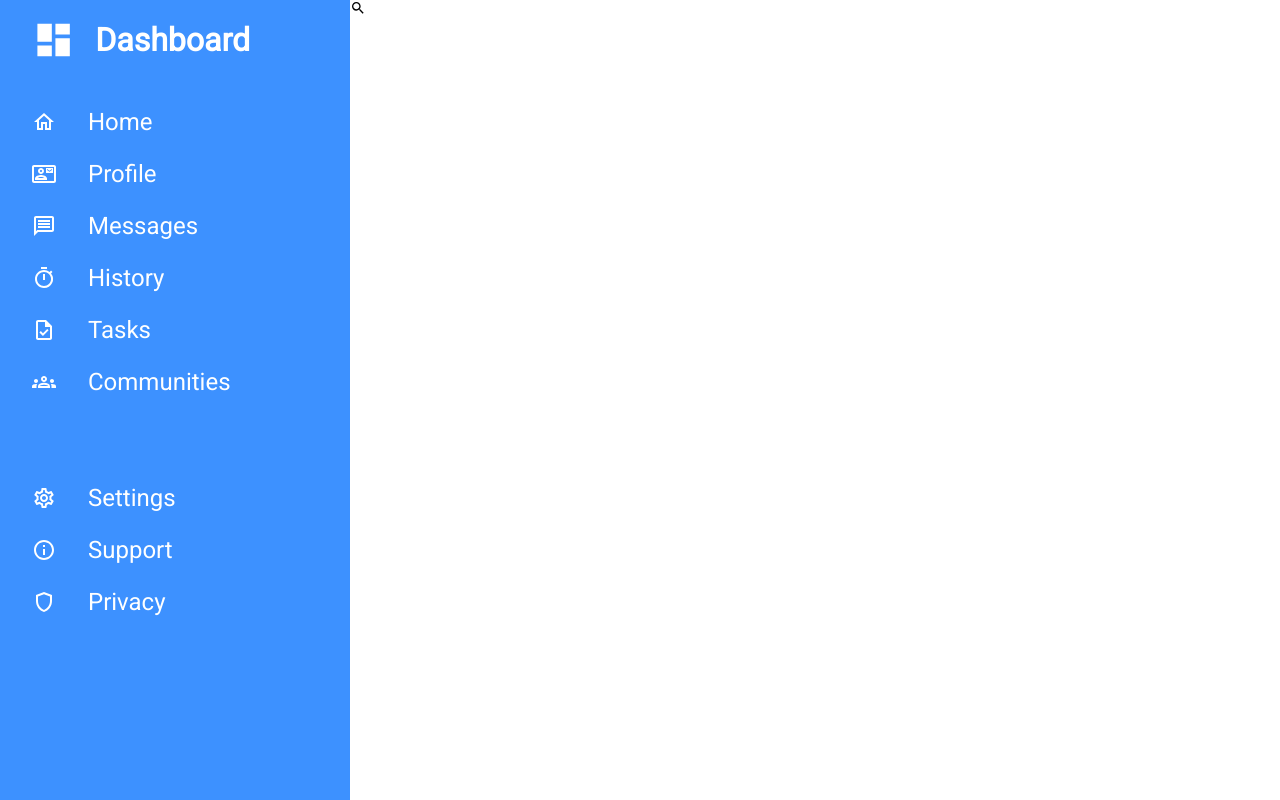
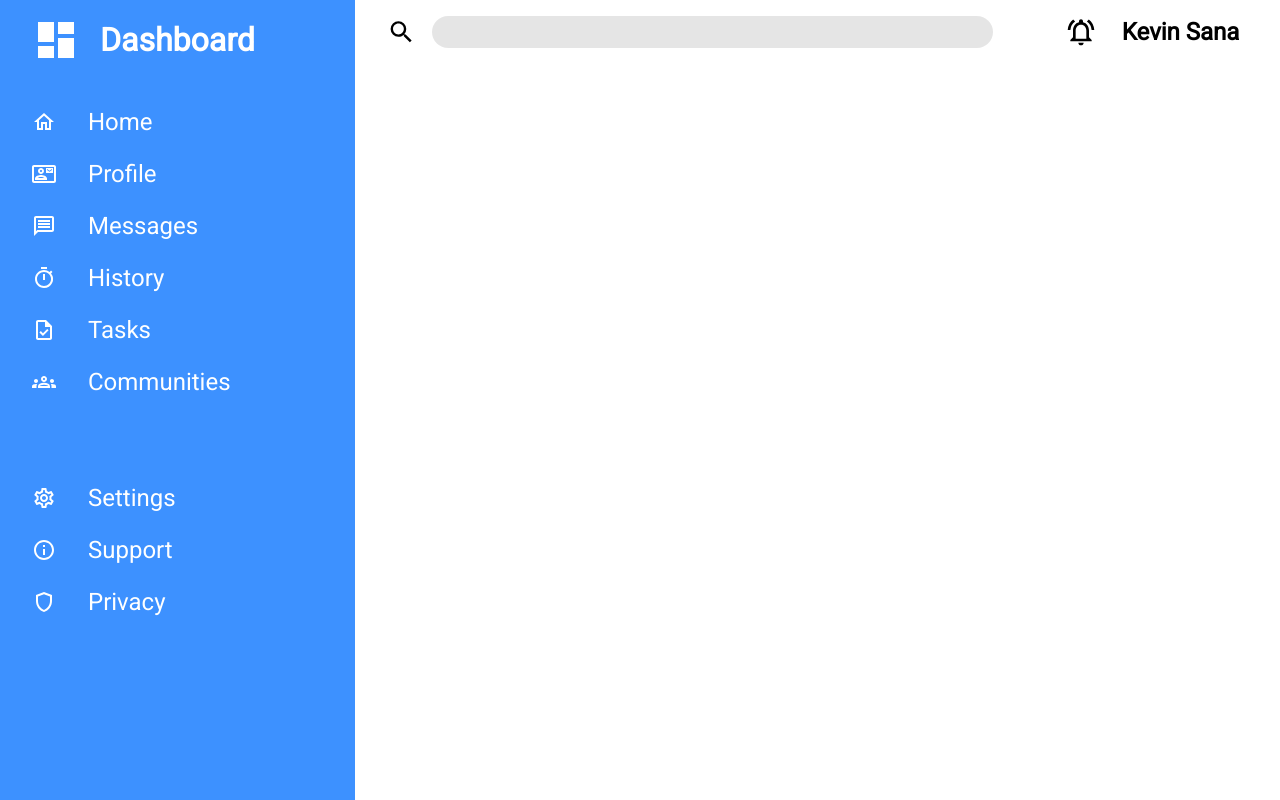
Before and after one commit to krownlesskev/project-admin-dashboard, a React (Create React App) app: page / in a window 1280 px wide. Built offline with nearby package versions, Linux system fonts and the light colour scheme.

Commit message:
made drawer and header top responsive

```diff
--- a/src/components/drawer/Drawer.styles.scss
+++ b/src/components/drawer/Drawer.styles.scss
@@ -3,7 +3,6 @@
     flex-direction: column;
     background-color: rgba($color: #3d91ff, $alpha: 1.0);
     color: #ffffff;
-    width: 350px;
 }
 
 .drawer-header {
@@ -43,7 +42,7 @@
     }
 }
 
-@media (max-width:800px) {
+@media (max-width:700px) {
     .drawer-container {
     display: none;
     }
--- a/src/components/main/Main.jsx
+++ b/src/components/main/Main.jsx
@@ -8,10 +8,13 @@ const Main = () => {
             <div className='header'>
                 <div className='header-top'>
                     <div className='header-top-left'>
-                        <MdOutlineSearch />
+                        <MdOutlineSearch size='2em' />
+                        <input type="text" />
                     </div>
                     <div className='header-top-right'>
-
+                        <MdOutlineNotificationsActive size='2em' />
+                        <img src="https://via.placeholder.com/50" alt="placeholder" />
+                        <span>Kevin Sana</span>
                     </div>
                 </div>
                 <div className='header-bottom'>
--- a/src/components/main/Main.styles.scss
+++ b/src/components/main/Main.styles.scss
@@ -2,3 +2,58 @@
     height: 100%;
     width: 100%;
 }
+
+.header-top {
+    display: flex;
+    justify-content: space-evenly;
+
+    .header-top-left {
+        flex: 3;
+        margin: 1rem 2rem;
+        display: flex;
+
+        input {
+            width: 100%;
+            margin: 0 1rem;
+            border: none;
+            border-radius: 30px;
+            background-color: rgba($color: #000000, $alpha: 0.1);
+
+        }
+    }
+
+    .header-top-right {
+        flex: 1;
+        display: flex;
+        align-items: center;
+        justify-content: space-evenly;
+        margin: 0 1rem;
+
+        span {
+            margin: 0 1rem;
+            font-size: 24px;
+            font-weight: 600;
+        }
+
+        img {
+            margin: 0 1rem;
+            border-radius: 30px;
+        }
+    }
+}
+
+@media (max-width:1504px){
+    .header-top-right {
+        img {
+            display: none;
+        }
+    }
+}
+
+@media (max-width:1176px){
+    .header-top {
+        .header-top-right {
+            display:none;
+        }
+    }
+}
```
